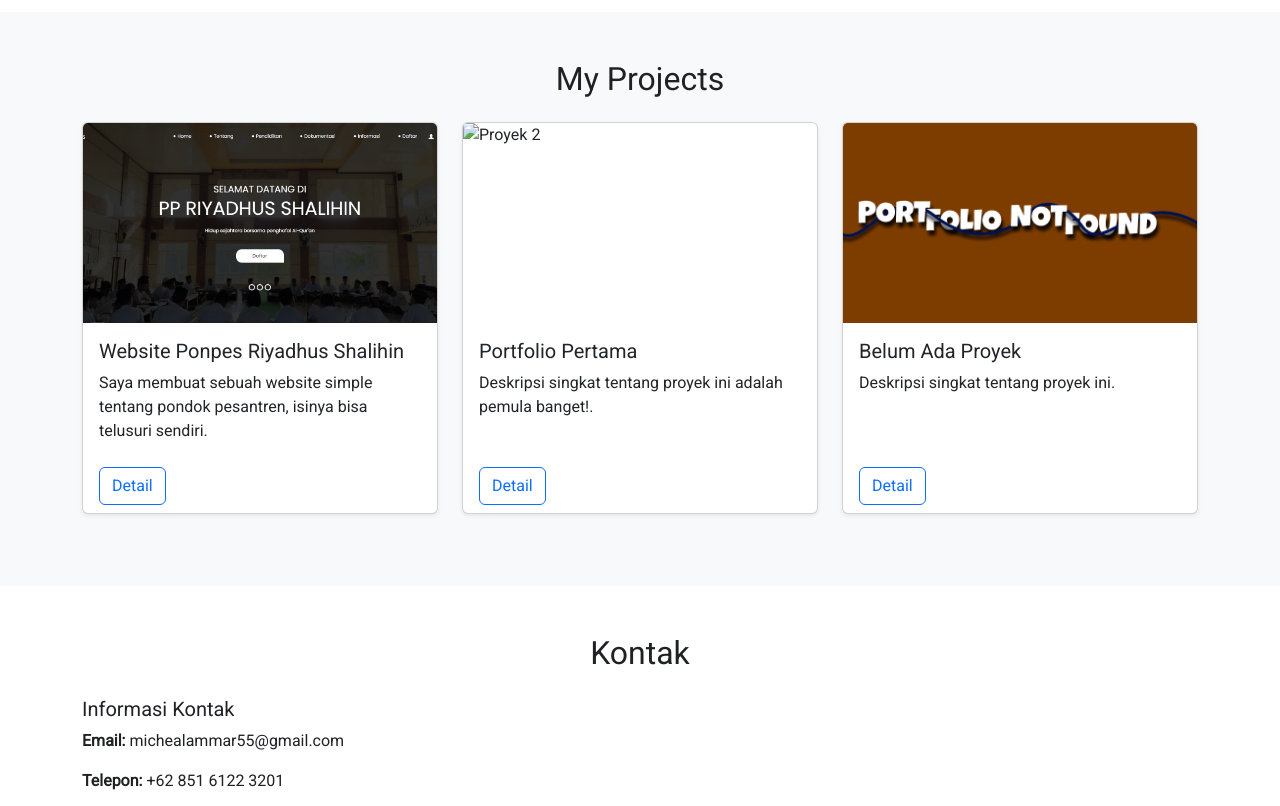
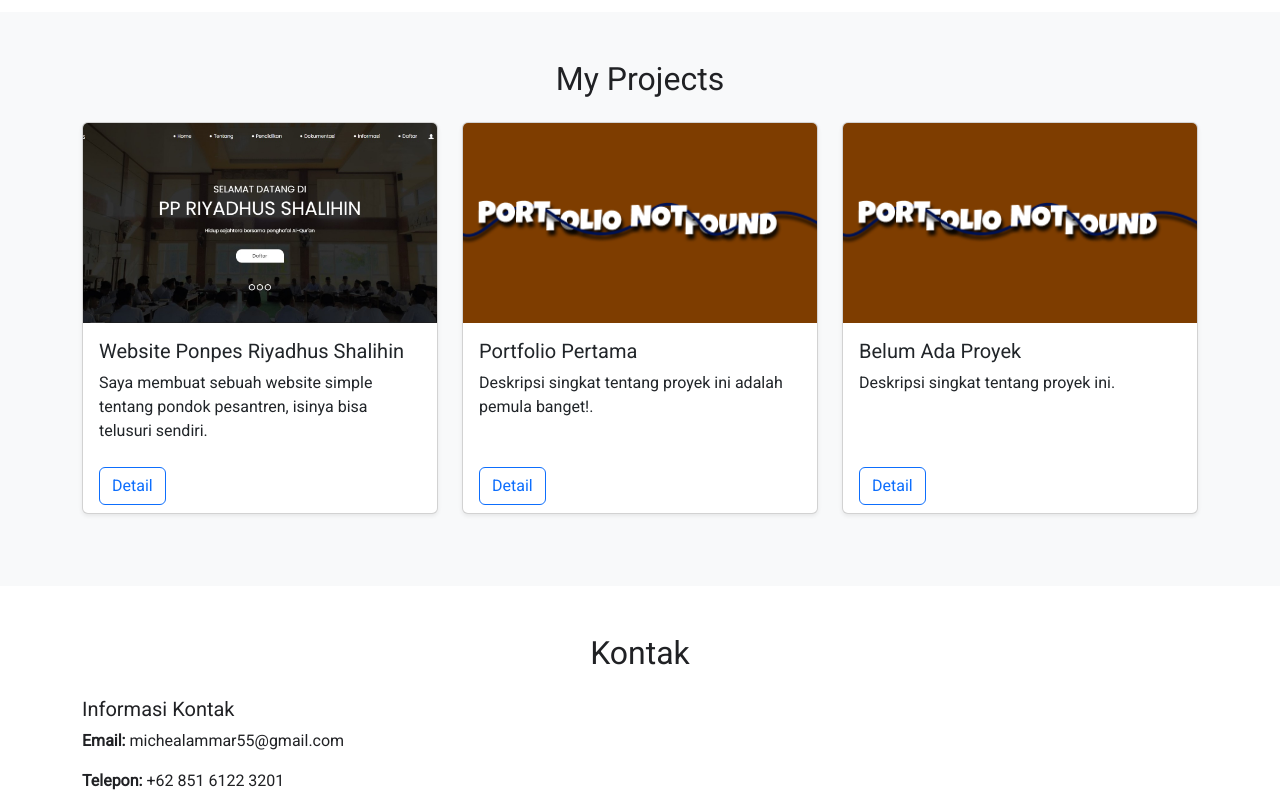
Before and after one commit to Micheal-Ammar-TS/Portfolio, a plain HTML site: page index.html in a window 1280 px wide. Shown: the part 1200-2006 px from the top of the page. Drawn offline with nearby package versions, Linux system fonts and the light colour scheme.

Commit message:
index.html

```diff
--- a/index.html
+++ b/index.html
@@ -94,7 +94,7 @@
         <!-- Proyek 2 -->
         <div class="col-md-4 mb-4">
           <div class="card h-100 shadow-sm">
-            <img src="img/portfolio1.png" class="card-img-top" alt="Proyek 2">
+            <img src="img/portfolio.png" class="card-img-top" alt="Proyek 2">
             <div class="card-body">
               <h5 class="card-title">Portfolio Pertama</h5>
               <p class="card-text">Deskripsi singkat tentang proyek ini adalah pemula banget!.</p>
```
